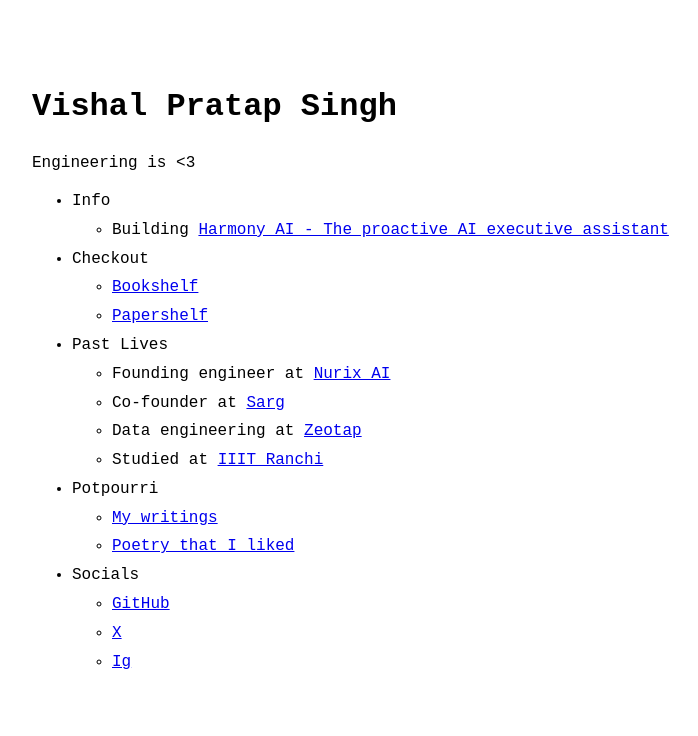
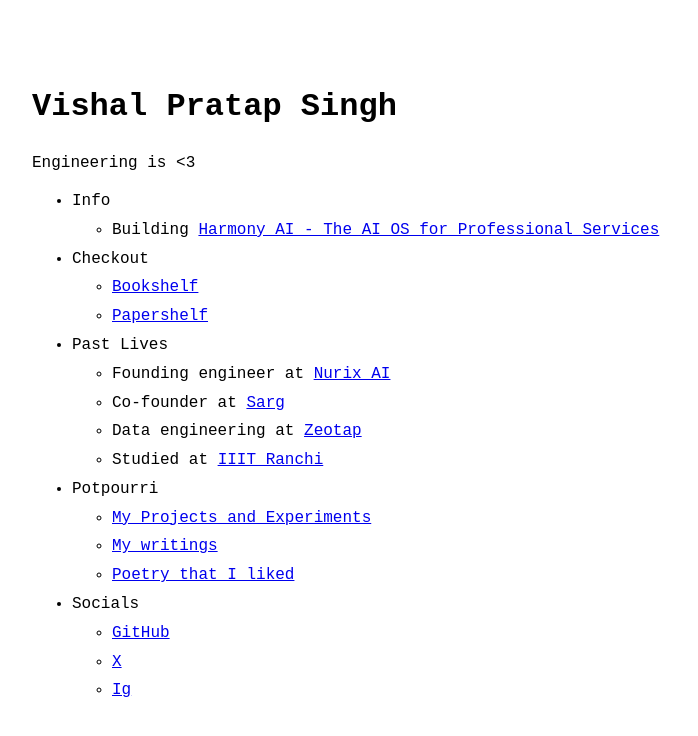
Before and after one commit to vishalvibes/vishalvibes.github.io, a Jekyll site: the page built from about.md, in a window 1280 px wide. Shown: the top 736 px of the page, without its empty margins (288-986 px from the left). Built offline with Jekyll 4.4.1, drawn with Linux system fonts in a browser that asks for light colours.

Commit message:
Add projects page listing builds and experiments
Co-Authored-By: Claude Opus 4.8 (1M context) <noreply@anthropic.com>

```diff
--- a/_data/menu.yml
+++ b/_data/menu.yml
@@ -4,7 +4,7 @@
 entries:
   - title: Info
     entries:
-      - title: Building <a href='https://getharmony.ai'>Harmony AI - The proactive AI executive assistant</a>
+      - title: Building <a href='https://getharmony.ai'>Harmony AI - The AI OS for Professional Services</a>
 
   - title: Checkout
     entries:
@@ -23,6 +23,8 @@ entries:
 
   - title: Potpourri
     entries:
+      - title: My Projects and Experiments
+        url: projects
       - title: My writings
         url: writings
       - title: Poetry that I liked
```
Also changed, not shown: projects.md (added, +27 -0 lines).
